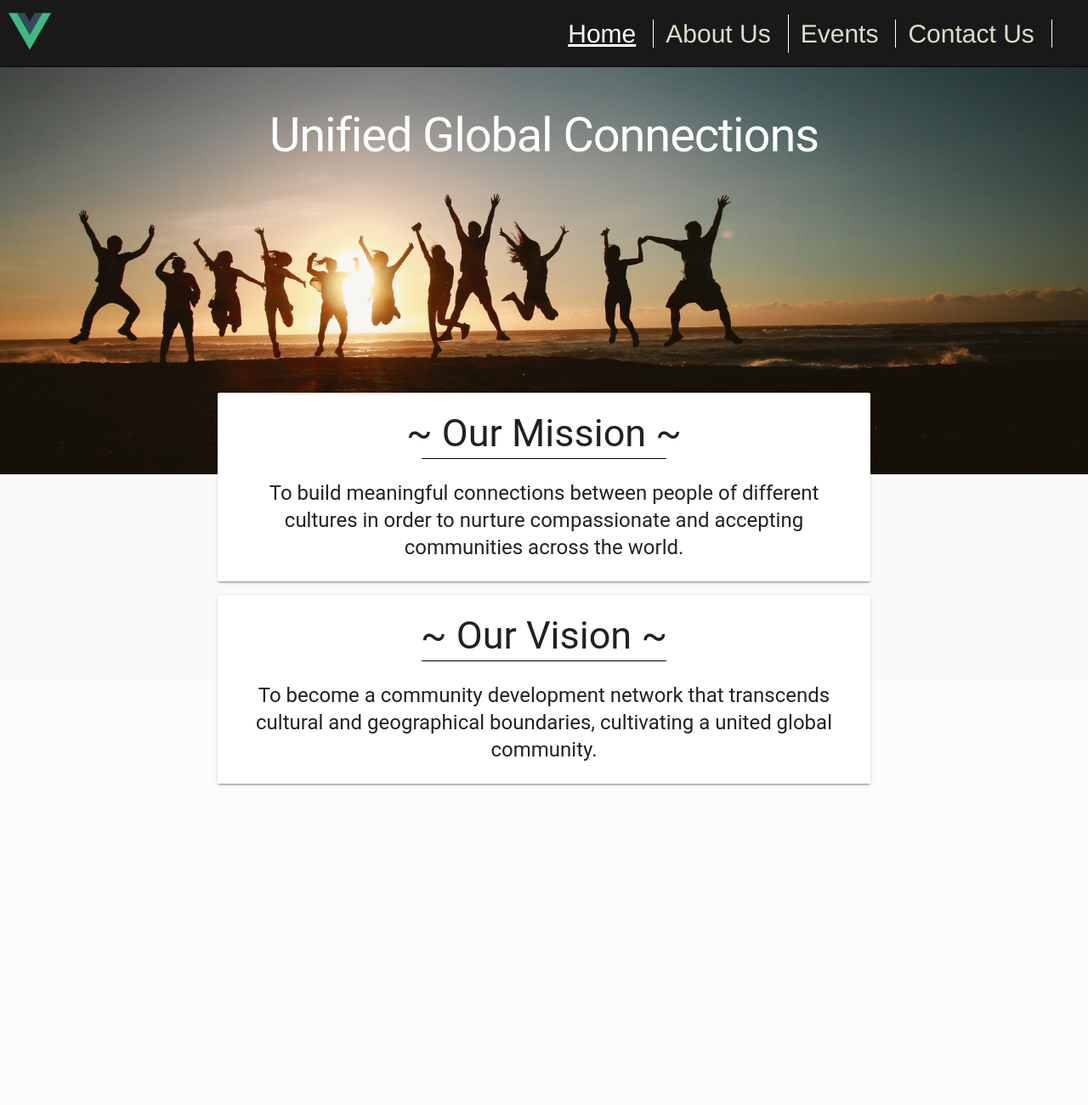
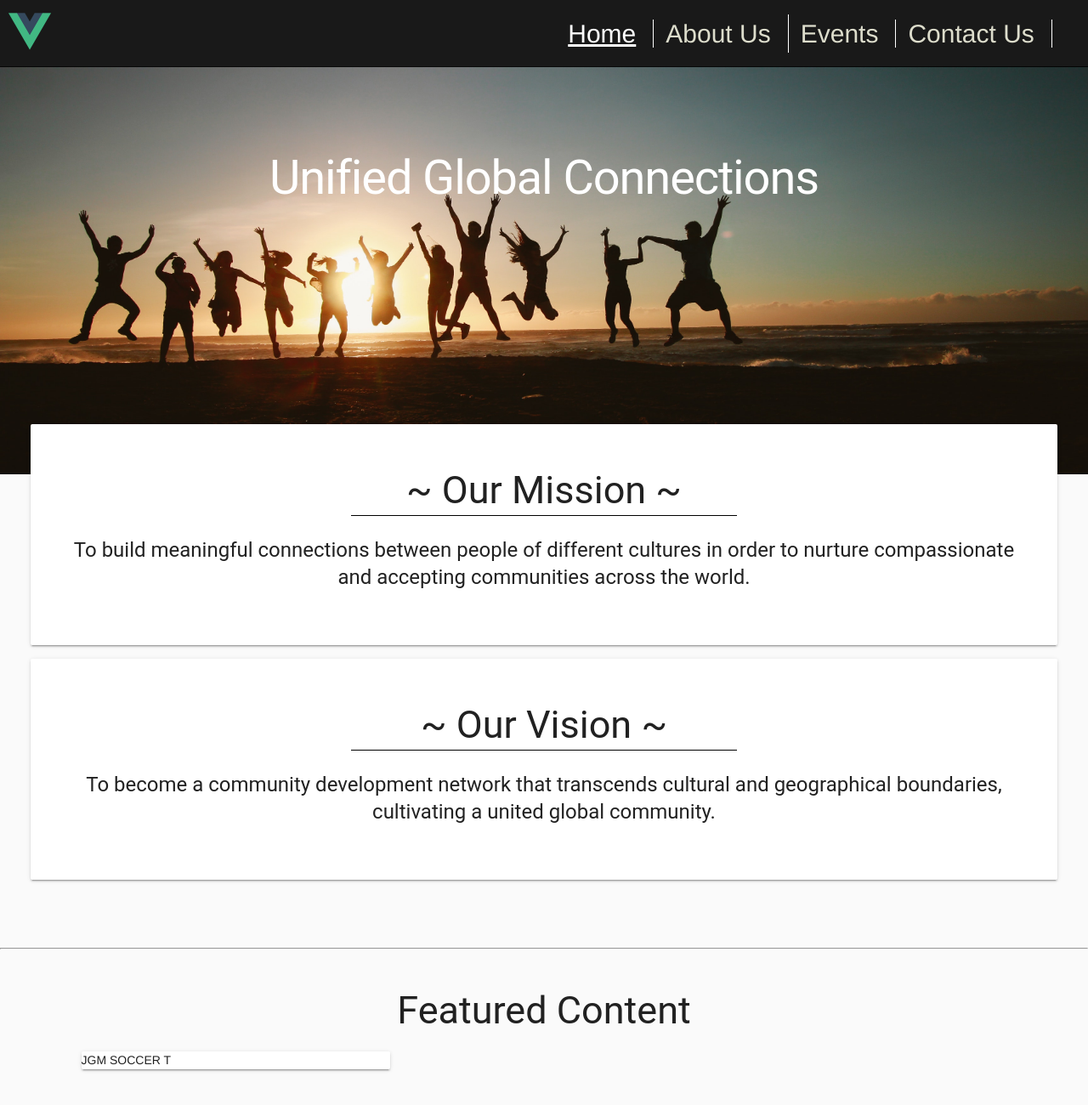
Before and after one commit to sebastianO1995/ugcf, a Vue app: page / in a window 1280 px wide. Shown: the top 1300 px of the page at 85% size. Before the commit the page ends 922 px from the top, so only its background shows below. Built offline with nearby package versions, Linux system fonts and the light colour scheme.

Commit message:
page design and card boxes design

```diff
--- a/src/App.vue
+++ b/src/App.vue
@@ -4,20 +4,10 @@
     <nav-drawer  :ovNav = "ovNav"
       @closedDrawer = 'updateDrawerClass($event)'
       @openedDrawer= 'updateDrawerClass($event)'></nav-drawer>
-
-
         <v-content class="content">
         <router-view></router-view>
-
         </v-content>
-
-
       </div>
-
-
-
-
-
   </v-app>
 </template>
 
@@ -91,16 +81,46 @@ body{
 }
 .content{
   margin-top:78px;
+  margin-bottom:5rem;
 
 }
+/*HEADERS*/
+.hm-height{
+  height:60vh;
+}
+.header-main{
 
-.header-main{
-  height:60vh;
   background-size: cover;
   background-repeat: no-repeat;
   background-position:center;
   color:white;
   position:relative;
 }
+.main-title{
+margin-top:5rem;
 
+}
+/*main-card*/
+
+.card-content{
+  position:relative;
+  max-width: 86.25rem;
+  margin-left: auto;
+  margin-right: auto;
+}
+
+.main-card{
+    padding: 30px 0 40px 0;
+    margin-left: auto !important;
+    margin-right: auto !important;
+}
+.ontop{
+  top: -80px;
+}
+@media only screen and (max-width:600px) {
+
+  .hm-height{
+    height:50vh;
+  }
+}
 </style>
--- a/src/components/contact/contact-main.vue
+++ b/src/components/contact/contact-main.vue
@@ -1,6 +1,7 @@
 <template lang="html">
   <div>
-    <header class="header-main">
+    <header class="hm-height header-main">
+
 
     </header>
   </div>
--- a/src/components/events/events-main.vue
+++ b/src/components/events/events-main.vue
@@ -1,6 +1,6 @@
 <template lang="html">
   <div>
-    <header class="header-main">
+    <header class="hm-height header-main">
 
     </header>
   </div>
--- a/src/components/home/home.vue
+++ b/src/components/home/home.vue
@@ -1,20 +1,20 @@
 <template>
   <div>
-    <header class="header-main">
+    <header class="hm-height header-main ">
       <v-container>
-        <div class="display-3 center main">
+        <div class="display-3 center main-title">
           Unified Global Connections
         </div>
         <!-- <div class="display-1 center subMain">
           Lorem ipsum dolor sit amet, consectetur adipisicing elit, sed do eiusmod tempor
         </div> -->
       </v-container>
+    </header>
 
-      <div :class="[{'content-body small': $vuetify.breakpoint.smAndDown},
-        {'content-body': $vuetify.breakpoint.mdAndUp}]">
+    <section id="mission-vision-box" class="card-content">
       <v-layout row wrap>
-          <v-flex xs12>
-            <v-card id="our-mission" class="mission">
+        <v-flex xs12>ß
+          <v-card id="our-mission" class="main-card ontop">
             <v-container>
               <div class="display-2 center underTitle">
                 ~ Our Mission ~
@@ -26,7 +26,7 @@
             </v-container>
           </v-card>
 
-            <v-card id="our-vision" class="vision mt-3">
+          <v-card id="our-vision" class=" main-card ontop mt-3">
             <v-container>
               <div class="display-2 center underTitle">
                 ~ Our Vision ~
@@ -39,11 +39,29 @@
           </v-card>
         </v-flex>
       </v-layout>
+  </section>
+<hr />
+  <section id="featured">
+    <v-container>
+      <div class="center display-2 mt-4">
+        Featured Content
+      </div>
+
+      <div>
+        <v-container>
+          <v-layout row wrap>
+            <v-flex xs12 sm12 md4>
+              <v-card>JGM SOCCER T</v-card>
+            </v-flex>
+
+          </v-layout>
+        </v-container>
+
+      </div>
+    </v-container>
 
 
-      </div>
-
-    </header>
+  </section>
 
 
   </div>
@@ -66,20 +84,8 @@ export default {
 header{
   background-image: url('../../assets/back-community.jpg');
 }
-.main{
-margin-top:20px;
 
-}
-.content-body{
-  position:absolute;
-  left:20%;
-  right:20%;
-  top:80%;
-}
-.small{
-  left:0;
-  right:0;
-}
+
 .underTitle:after{
   content:'';
   display:block;
--- a/src/components/inspiration/inspiration-main.vue
+++ b/src/components/inspiration/inspiration-main.vue
@@ -1,6 +1,6 @@
 <template lang="html">
   <div>
-  <header class="header-main">
+  <header class="hm-height header-main">
 
   </header>
   </div>
--- a/src/components/team/team-main.vue
+++ b/src/components/team/team-main.vue
@@ -1,6 +1,6 @@
 <template lang="html">
   <div>
-    <header class="header-main">
+    <header class="hm-height header-main">
 
     </header>
   </div>
```
Lines whose indentation alone changed are shown as unchanged.
